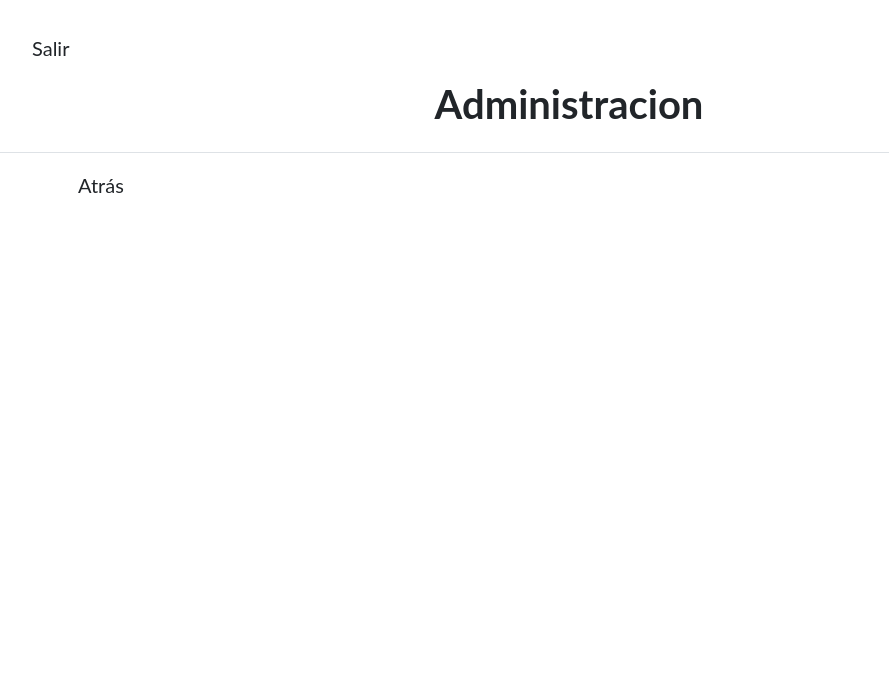
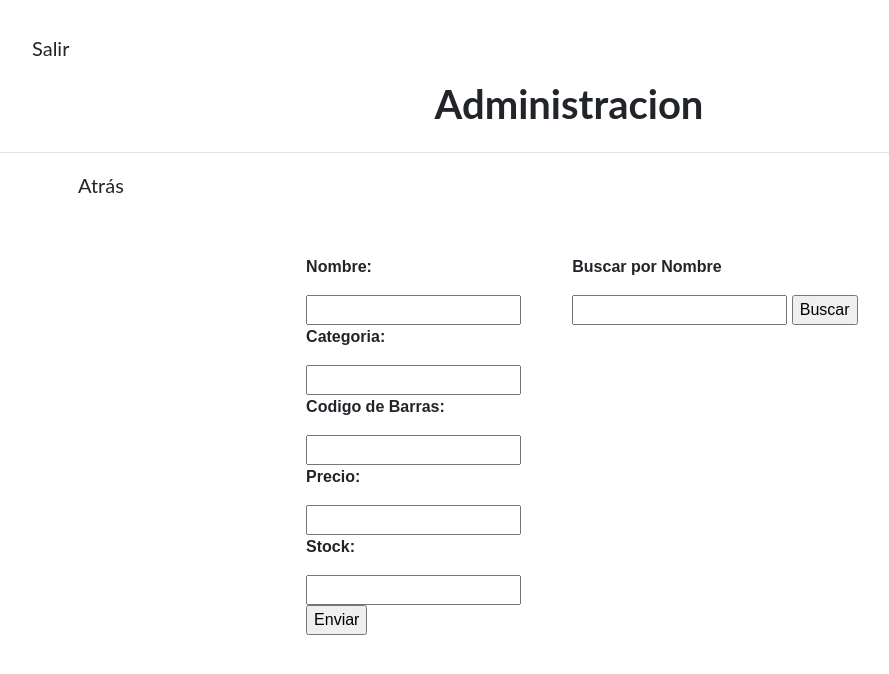
Before and after one commit to JonathanAbelPerez/PetShop, a Django app: page /administracion/productos in a window 1280 px wide. Shown: the top 674 px of the page, without its empty margins (71-960 px from the left). Run offline with Django 4.2, Linux system fonts and the light colour scheme; some libraries are stand-ins or nearby versions.

Commit message:
agregado contenido en productos.html

```diff
--- a/PetShop/administracion/templates/productos.html
+++ b/PetShop/administracion/templates/productos.html
@@ -5,7 +5,43 @@
 <main>
 
     <div>
-        <a href="../administracion"><input type="button" value="Atrás" class="btn btn-lg" style="margin-left: 10%;"/></a>
+        <a href="../administracion"><input type="button" value="Atrás" class="btn btn-lg"
+                style="margin-left: 10%;" /></a>
+    </div>
+
+    <div class="form-box">
+        <div class="form-box-mini">
+            <form action="add_producto" method="POST">
+                {% csrf_token %}
+                <p>Nombre:</p>
+                <input type="name" name="nombre_producto">
+                <p>Categoria:</p>
+                <input type="name" name="categoria">
+                <p>Codigo de Barras:</p>
+                <input type="number" name="barcode">
+                <p>Precio:</p>
+                <input type="number" name="precio">
+                <p>Stock:</p>
+                <input type="number" name="stock">
+
+                <div class="btn-submit">
+                    <input type="submit" value="Enviar" class="btn-submit">
+
+                </div>
+            </form>
+        </div>
+
+        <div class="form-box-mini">
+            <form action="buscar_prod" method="GET">
+
+                <p>Buscar por Nombre</p>
+                <input type="name" name="nombre_producto" id="nombre_producto">
+                <input type="submit" value="Buscar">
+
+            </form>
+
+        </div>
+    </div>
     </div>
 
 
--- a/PetShop/administracion/views.py
+++ b/PetShop/administracion/views.py
@@ -32,7 +32,7 @@ def ver_empleados(request):
     return HttpResponse(documento)
 
 
-"""---------EMPLEADOS------------"""
+"""------------------------------------EMPLEADOS----------------------------------"""
 
 
 def add_empleado(request):
@@ -71,7 +71,7 @@ def buscar_emp(request):
         return HttpResponse("datos incorrectos")
 
 
-"""---------Clientes-----------"""
+"""--------------------------------------Clientes------------------------------------"""
 
 
 def add_cliente(request):
@@ -97,7 +97,7 @@ def buscar_client(request):
         return render(request, "busqueda_client.html", {"clientes": cliente})
 
 
-"""----------PRODUCTOS----------- """
+"""----------------------------------------PRODUCTOS------------------------------------------- """
 
 
 def add_producto(request):
@@ -108,8 +108,8 @@ def add_producto(request):
         if mi_formulario.is_valid():
             datos = mi_formulario.cleaned_data
             print(datos)
-            producto = Producto(nombre_producto=datos['nombre'], categoria=datos['categoria'],
-                                barcode=datos['barcode'], precio=datos['precio'], stock=['stock'])
+            producto = Producto(nombre_producto=datos['nombre_producto'], categoria=datos['categoria'],
+                                barcode=datos['barcode'], precio=datos['precio'], stock=datos['stock'])
             producto.save()
 
         return render(request, "productos.html")
@@ -120,7 +120,7 @@ def add_producto(request):
 def buscar_prod(request):
     comprobar = request.GET
     if 'nombre_producto' in comprobar.keys():
-        producto = Empleados.objects.filter(
+        producto = Producto.objects.filter(
             nombre_producto__icontains=comprobar)
         print(producto)
         return render(request, "busqueda_prod.html", {"productos": producto})
```
Also changed, not shown: PetShop/db.sqlite3.
